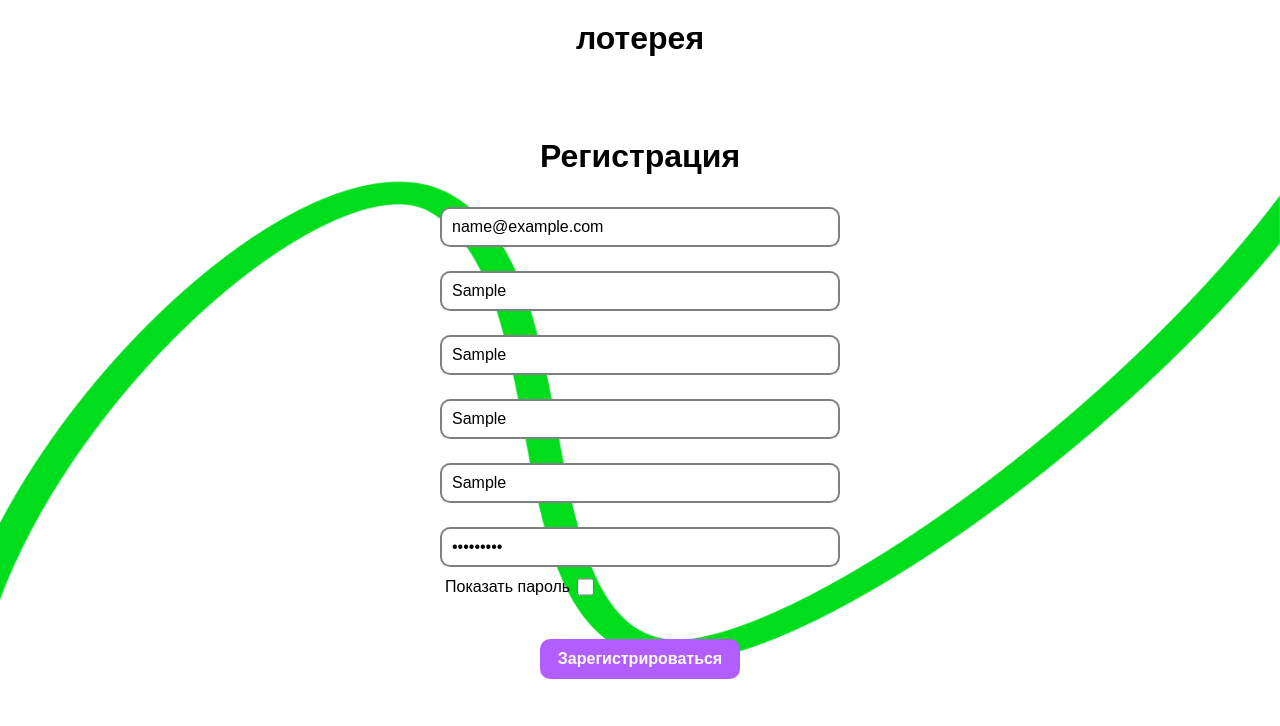
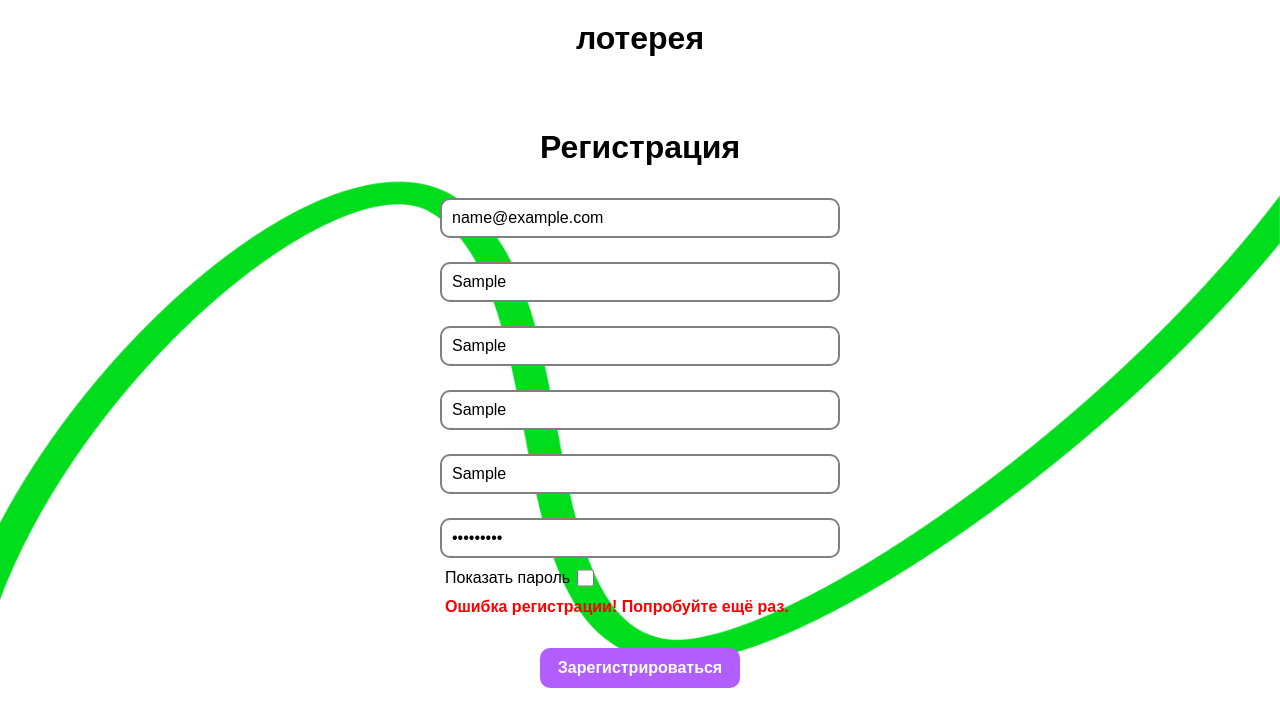
Before and after one commit to F0RRZZ/lottery, a Vue app in the folder frontend/: page /register in a window 1280 px wide. Both pictures are taken after typing "name@example.com", "Sample", "Sample", "Sample", "Sample", "Sample123" into the empty fields and a click on the button "Зарегистрироваться". Shown: the top 726 px of the page. Built offline with nearby package versions, Linux system fonts and the light colour scheme; no server answers.

Commit message:
Add register-messages #7

```diff
--- a/frontend/src/App.vue
+++ b/frontend/src/App.vue
@@ -12,6 +12,8 @@ const getToken = async (info) => {
     },
     body: JSON.stringify(info),
   });
+
+
 };
 </script>
 
--- a/frontend/src/views/RegisterPage.vue
+++ b/frontend/src/views/RegisterPage.vue
@@ -1,51 +1,51 @@
 <script setup>
 import { ref, reactive, defineEmits } from "vue";
 
-const emit = defineEmits(['getToken']);
+const emit = defineEmits(["getToken"]);
 
 const showPassword = ref(false);
-const registerURL = 'http://localhost:8000/auth/register';
+const showError = ref(false);
+const showSuccess = ref(false);
+const showRegisterMessage = ref(false);
+const registerURL = "http://localhost:8000/auth/register";
 
 const submitBody = reactive({
-    email: '',
-    username: '',
-    name: '',
-    surname: '',
-    patronymic: '',
-    password: ''
+  email: "",
+  username: "",
+  name: "",
+  surname: "",
+  patronymic: "",
+  password: "",
 });
 
 const emptyBody = {
-    email: '',
-    username: '',
-    name: '',
-    surname: '',
-    patronymic: '',
-    password: ''
+  email: "",
+  username: "",
+  name: "",
+  surname: "",
+  patronymic: "",
+  password: "",
 };
 
 const onSubmit = async () => {
-    try {
+  showRegisterMessage.value = false;
+  try {
     const response = await fetch(registerURL, {
-        method: 'POST',
-        headers: {
-            'Content-Type' : 'application/json'
-        },
-        body : JSON.stringify(submitBody)
+      method: "POST",
+      headers: {
+        "Content-Type": "application/json",
+      },
+      body: JSON.stringify(submitBody),
     });
     const data = await response.json();
 
     Object.assign(submitBody, emptyBody);
-
-    emit('getToken', {
-        username : data.username,
-        password : submitBody.password
-    });
-
-    } catch (err) {
-        alert('Ошибка регистрации, пожалуйста, попробуйте ещё раз!')
-    }
-}
+    showSuccess.value = true;
+  } catch (err) {
+    showError.value = true;
+  }
+  showRegisterMessage.value = true;
+};
 </script>
 
 <template>
@@ -94,9 +94,14 @@ const onSubmit = async () => {
               placeholder="Пароль"
             />
             <div class="checkbox-div">
-              <span class="show-password-span">Показать пароль</span>
+              <span>Показать пароль</span>
               <input type="checkbox" v-model="showPassword" />
             </div>
+            <p
+              v-if="showRegisterMessage"
+              :class="showError ? 'error-p' : 'success-p'"
+              v-text="showError ? 'Ошибка регистрации! Попробуйте ещё раз.' : 'Регистрация успешна! Выполните вход.'"
+            ></p>
           </div>
         </div>
       </form>
@@ -150,6 +155,11 @@ input {
   border: 2px solid grey;
 }
 
+input:focus, input:active, input:hover {
+    outline: none;
+    border: 2px solid #b25dfd;
+}
+
 input[type="checkbox"] {
   width: 17px;
   cursor: pointer;
@@ -165,6 +175,20 @@ input[type="checkbox"] {
   align-items: center;
   gap: 0.4em;
   padding-left: 5px;
+}
+
+.error-p {
+  color: red;
+}
+
+.succes-p {
+  color: rgb(0, 255, 26);
+}
+
+.error-p,
+.succes-p {
+  padding-left: 5px;
+  font-weight: bold;
 }
 
 button {
```
